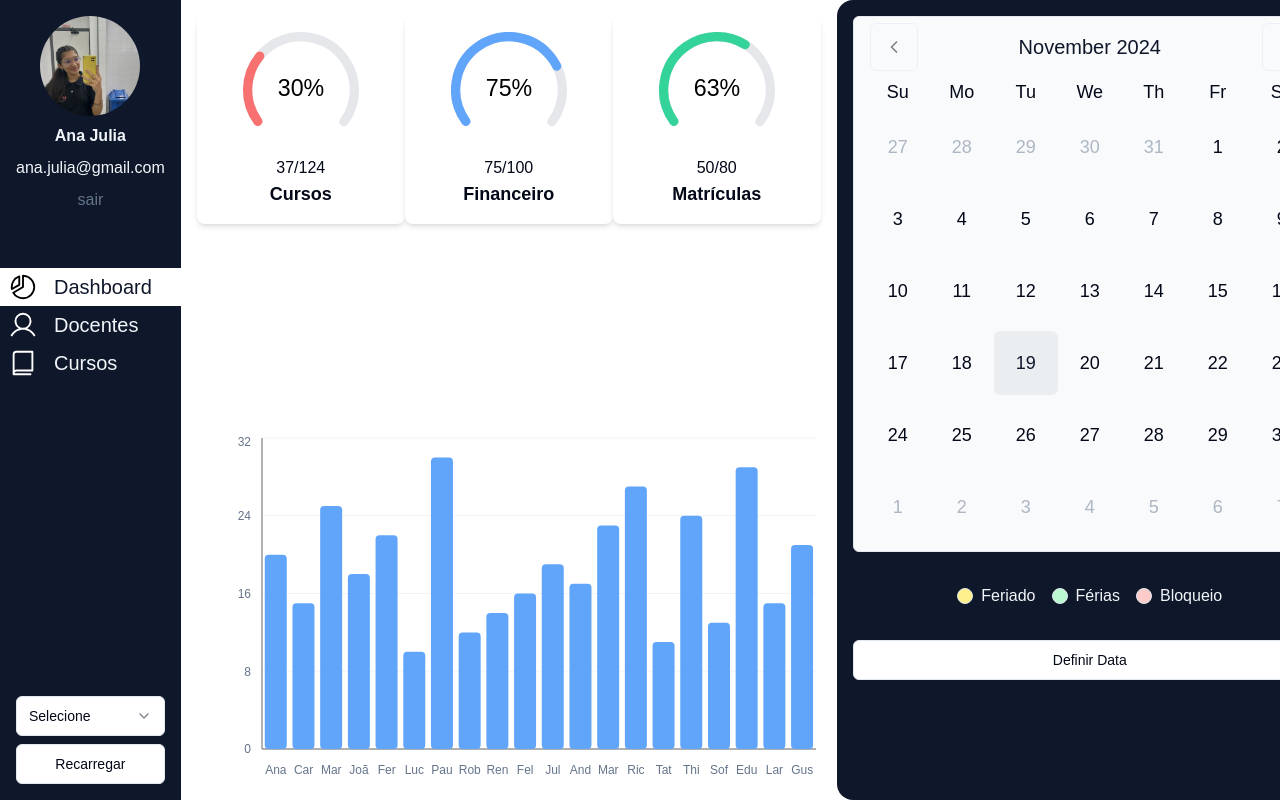
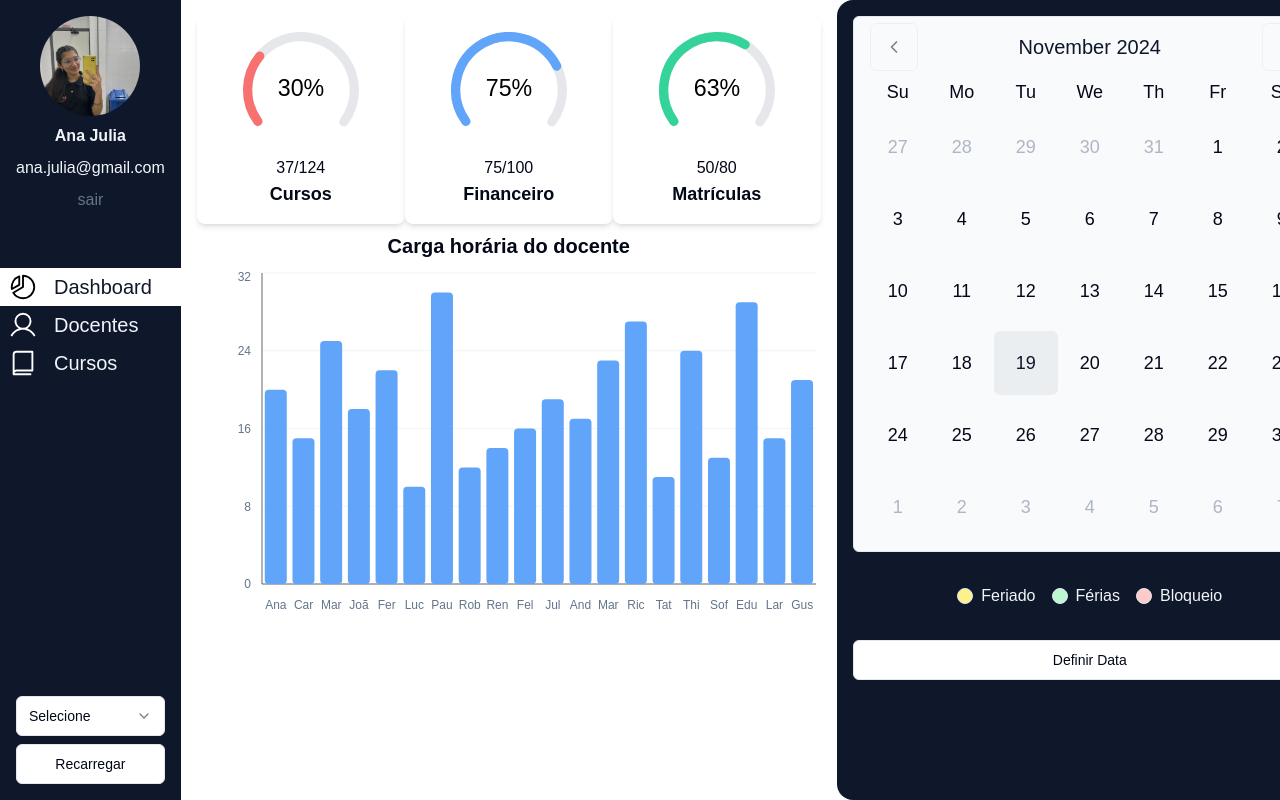
Before and after one commit to Gestao-FIC/ads_projeto_gestao_fic, a Next.js app in the folder frontend/: page / in a window 1280 px wide. Shown: the top 800 px of the page. Built offline with nearby package versions, Linux system fonts and the light colour scheme.

Commit message:
fix: update imports of new named components

```diff
--- a/frontend/app/docentes/page.tsx
+++ b/frontend/app/docentes/page.tsx
@@ -1,4 +1,4 @@
-import EducatorCalendar from "@/components/EducatorCalendar";
+import TeacherCalendar from "@/components/TeacherCalendar";
 import { TeacherTable } from "@/components/TeacherTable";
 import React from "react";
 
@@ -7,7 +7,7 @@ export default function Docentes() {
     <div className="flex h-screen bg-background">
       <div className="flex-1"></div>
       <TeacherTable />
-      <EducatorCalendar />
+      <TeacherCalendar />
     </div>
   );
 }
--- a/frontend/app/page.tsx
+++ b/frontend/app/page.tsx
@@ -5,9 +5,9 @@ import { gaugeData } from "@/mocks/mock";
 
 export default function Dashboard() {
   return (
-    <div className="flex flex-row h-full w-full bg-background">
-      <div className="flex-1 flex flex-col p-4">
-        <div className="flex-1 flex flex-row justify-around">
+    <div className="flex flex-row h-full max-h-screen w-full bg-background">
+      <div className="flex flex-1 flex-col p-4">
+        <div className="flex flex-row justify-around">
           {/* Mapeia sobre os dados mockados e renderiza os gauges */}
           {gaugeData.map((gauge, index) => (
             <GaugeComponent
@@ -19,7 +19,10 @@ export default function Dashboard() {
             />
           ))}
         </div>
-        <div>
+        <div className="flex-1 flex flex-col">
+          <p className="font-semibold text-xl mx-auto my-2">
+            Carga horária do docente
+          </p>
           <ChartComponent />
         </div>
       </div>
```
